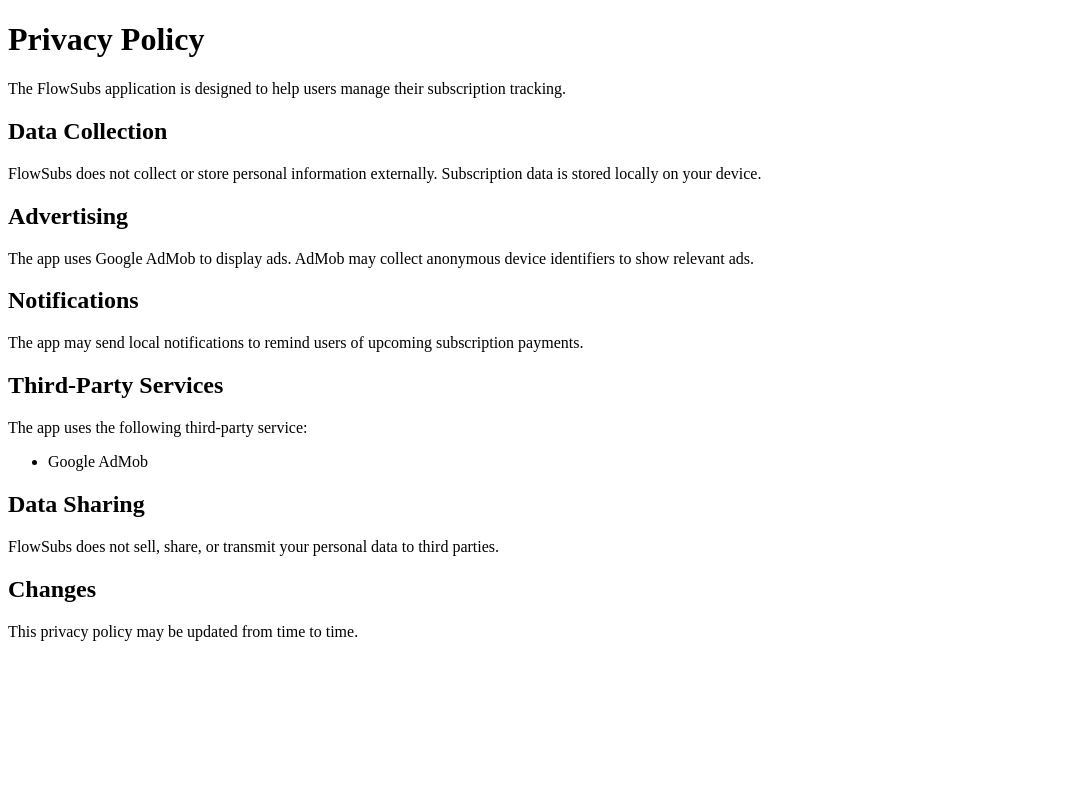
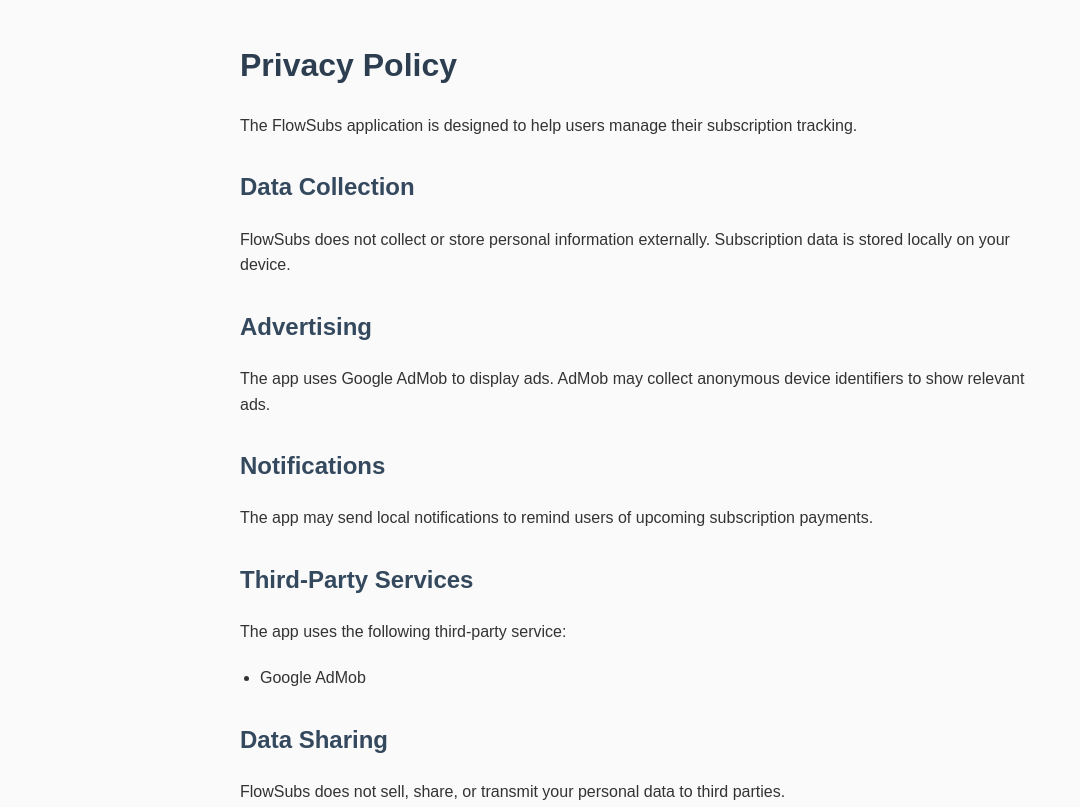
Before and after one commit to AronBoss/subtrack-privacy, a plain HTML site: page index.html in a window 1280 px wide. Shown: the top 807 px of the page, without its empty margins (0-1080 px from the left). Drawn offline with Linux system fonts and the light colour scheme.

Commit message:
Add styles to enhance privacy policy page
Added CSS styles for improved layout and readability.

```diff
--- a/index.html
+++ b/index.html
@@ -4,6 +4,30 @@
     <meta charset="UTF-8">
     <meta name="viewport" content="width=device-width, initial-scale=1.0">
     <title>Privacy Policy</title>
+    <style>
+        body {
+            font-family: Arial, sans-serif;
+            max-width: 800px;
+            margin: 40px auto;
+            padding: 0 20px;
+            line-height: 1.6;
+            color: #333;
+            background-color: #fafafa;
+        }
+        h1 {
+            color: #2c3e50;
+        }
+        h2 {
+            color: #34495e;
+            margin-top: 30px;
+        }
+        p, ul {
+            margin-bottom: 20px;
+        }
+        ul {
+            padding-left: 20px;
+        }
+    </style>
 </head>
 <body>
     <h1>Privacy Policy</h1>
```
